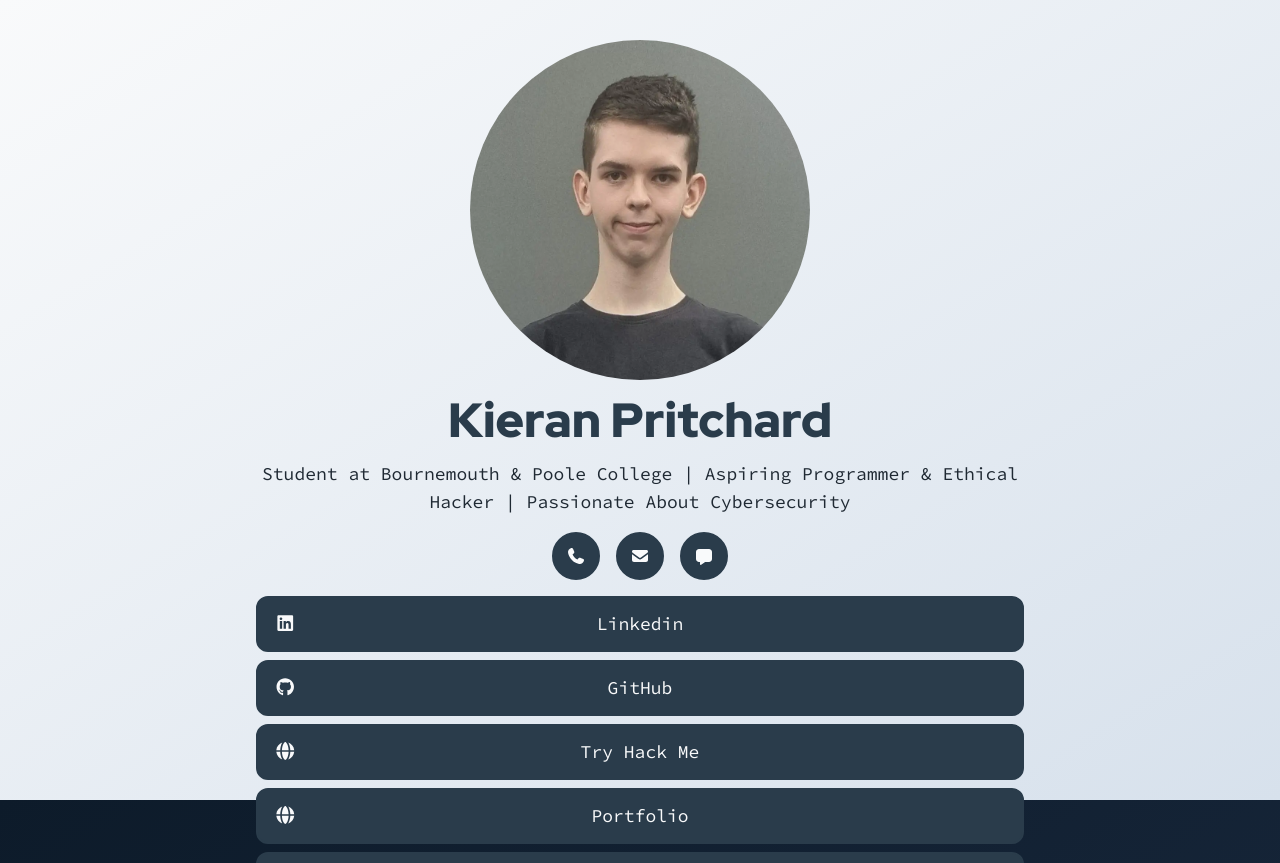
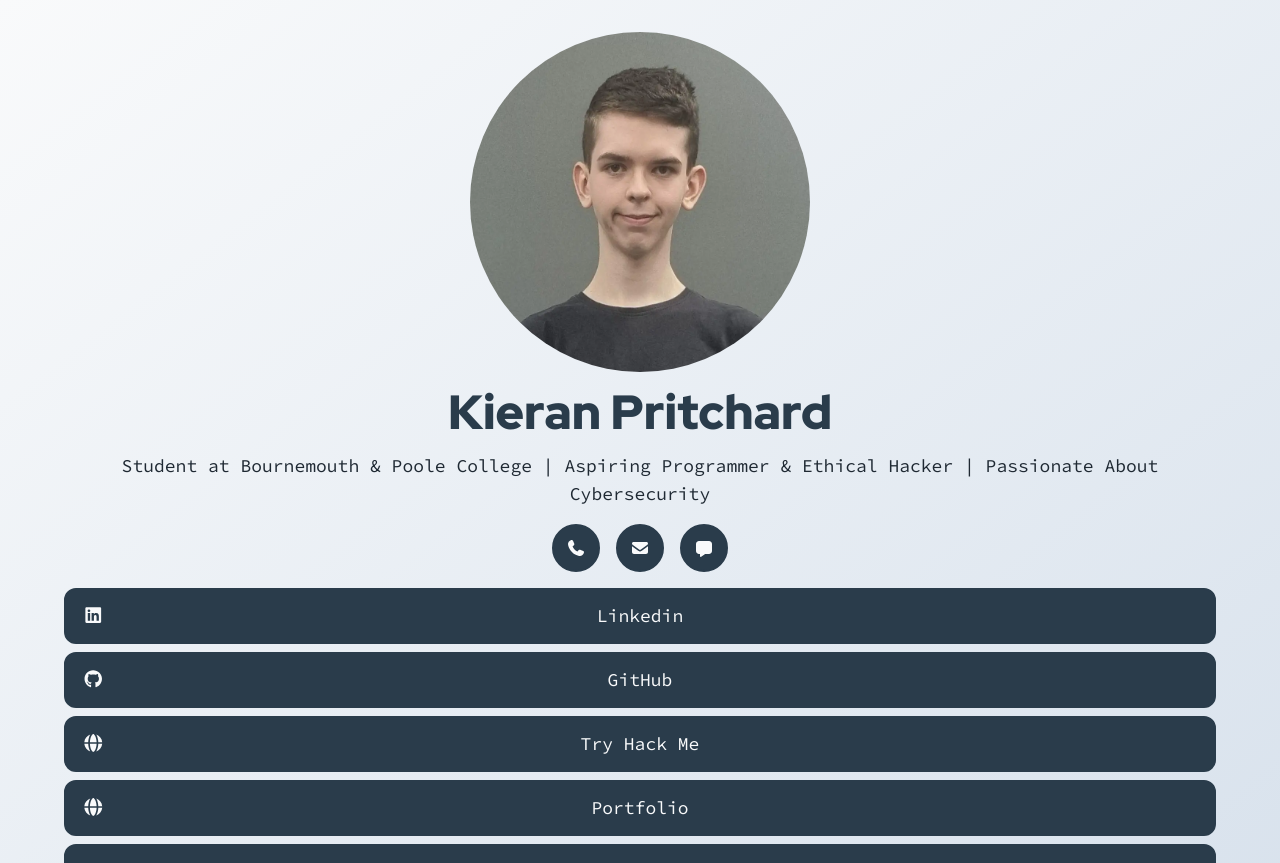
Before and after one commit to KieranPritchard/LinkNest, a React (Vite) app: page / in a window 1280 px wide. Shown: the top 863 px of the page. Built offline with nearby package versions, Linux system fonts and the light colour scheme.

Commit message:
restored file

```diff
--- a/src/App.jsx
+++ b/src/App.jsx
@@ -9,21 +9,19 @@ import '@fontsource/red-hat-display/900.css'   // Red Hat Display, weight 900
 import '@fontsource/source-code-pro/400.css'  // Source Code Pro, weight 400
 
 function App() {
-  return (
-    <div className="h-screen min-h-[100dvh] w-full bg-gradient-to-br dark:from-[#0d1b2a] dark:to-[#1b2b41] from-[#f9fafb] to-[#d7e1ec] pt-[calc(env(safe-area-inset-top)+1.5rem)] pb-[calc(env(safe-area-inset-bottom)+2.5rem)] px-[5%]">
-      <div className="lg:max-w-3xl lg:mx-auto justify-center">
-        <ProfileImage />
-        <NameBox />
-        <ButtonRow />
-        <div className="space-y-2">
-          <LinkButton buttonName="Linkedin" buttonLink="https://www.linkedin.com/in/kieran-pritchard/" />
-          <LinkButton buttonName="GitHub" buttonLink="https://github.com/KieranPritchard" />
-          <LinkButton buttonName="Try Hack Me" buttonLink="https://tryhackme.com/p/NightProxy" />
-          <LinkButton buttonName="Portfolio" buttonLink="https://kieranpritchard.github.io/Kieran-Pritchard-Portfolio/" />
-          <ShareButton />
-        </div>
-        <Footer />
+  return(
+    <div className='min-h-screen bg-gradient-to-br dark:from-[#0d1b2a] dark:to-[#1b2b41] from-[#f9fafb] to-[#d7e1ec] py-4 px-[5%]'>
+      <ProfileImage />
+      <NameBox />
+      <ButtonRow />
+      <div>
+        <LinkButton buttonName={"Linkedin"} buttonLink={"https://www.linkedin.com/in/kieran-pritchard/"} />
+        <LinkButton buttonName={"GitHub"} buttonLink={"https://github.com/KieranPritchard"} />
+        <LinkButton buttonName={"Try Hack Me"} buttonLink={"https://tryhackme.com/p/NightProxy"} />
+        <LinkButton buttonName={"Portfolio"} buttonLink={"https://kieranpritchard.github.io/Kieran-Pritchard-Portfolio/"} />
+        <ShareButton />
       </div>
+      <Footer />
     </div>
   )
 }
--- a/src/index.css
+++ b/src/index.css
@@ -1,18 +1 @@
 @import "tailwindcss";
-
-html, body, #root {
-    margin: 0;
-    padding: 0;
-    height: 100%;
-    background: transparent;
-}
-
-body {
-    background: linear-gradient(to bottom right, #f9fafb, #d7e1ec);
-}
-
-@media (prefers-color-scheme: dark) {
-    body {
-        background: linear-gradient(to bottom right, #0d1b2a, #1b2b41);
-    }
-}
```
